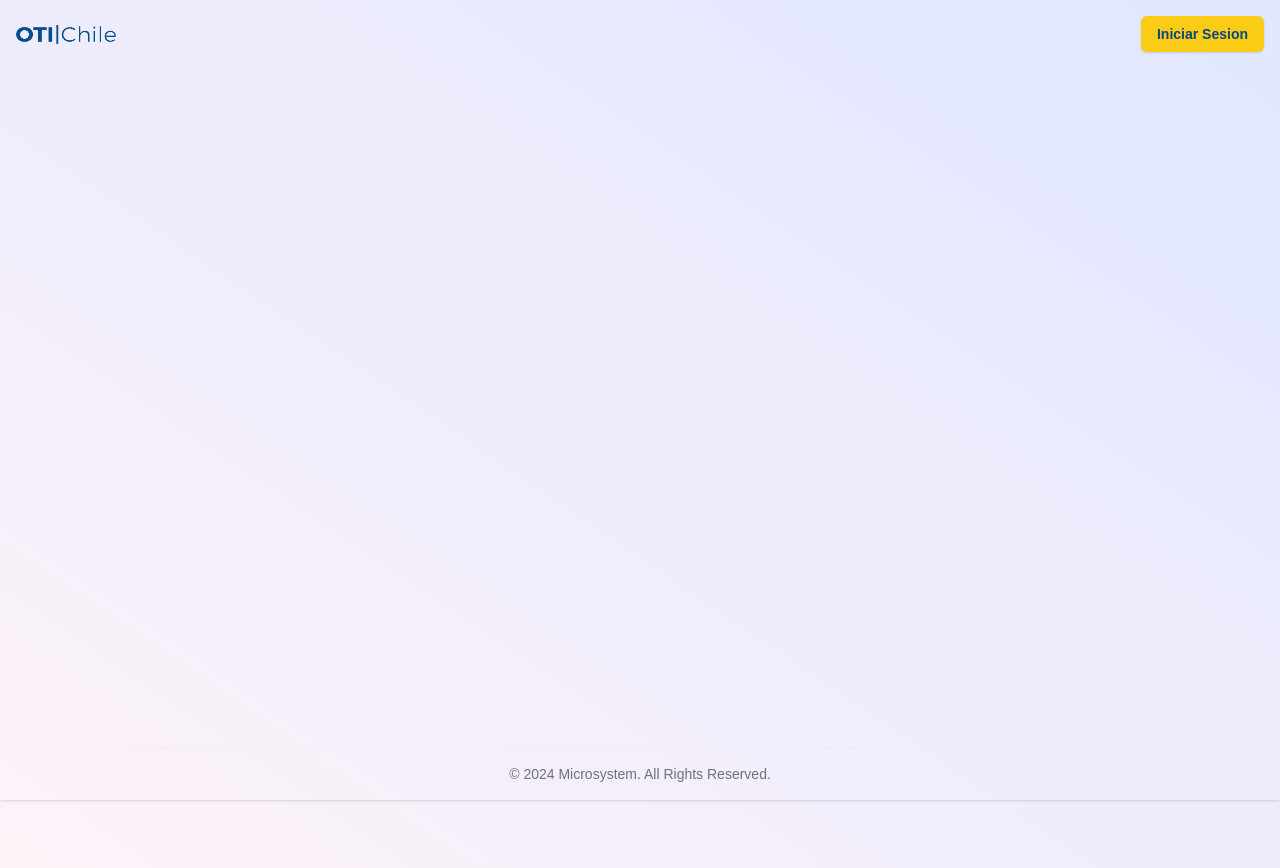
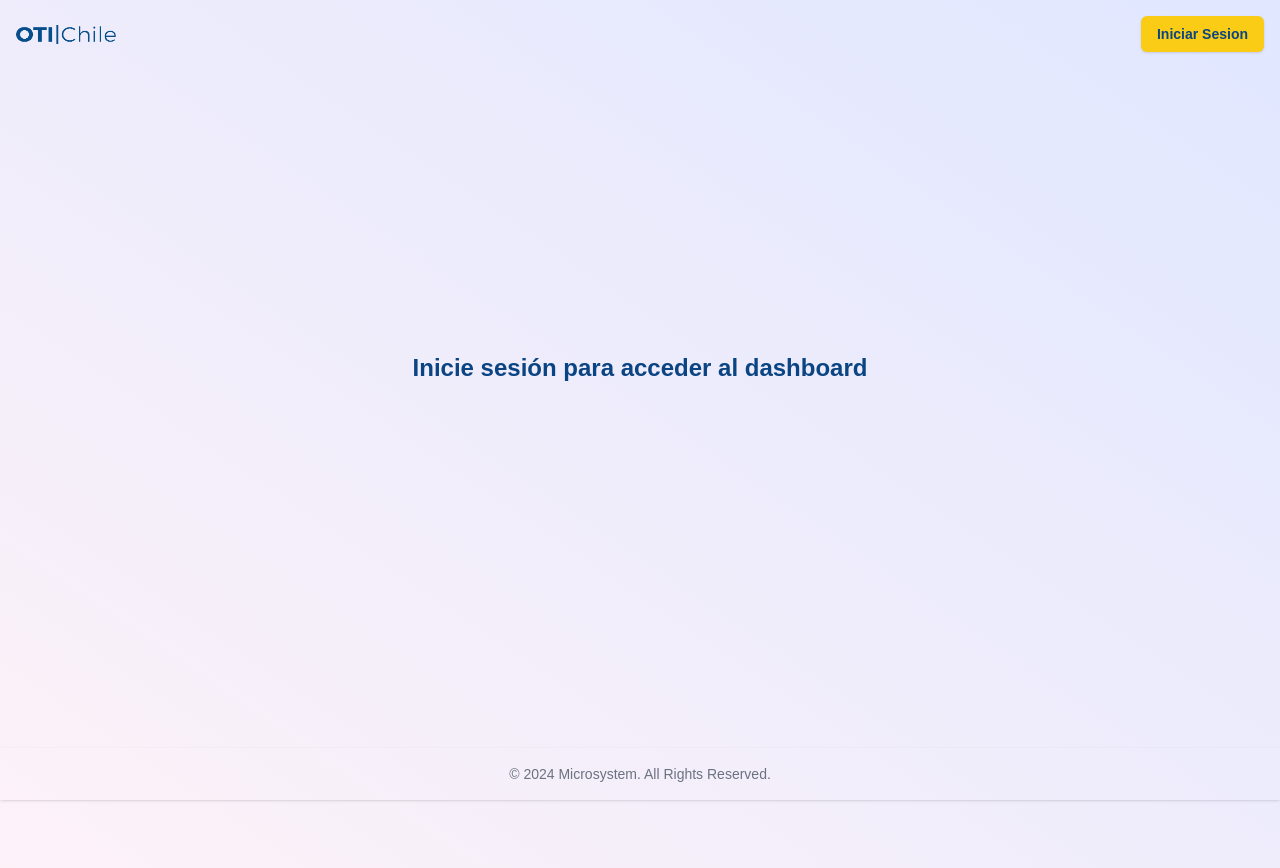
Before and after one commit to NicNeira/auth0_nextjs, a Next.js app: page / in a window 1280 px wide. Built offline with nearby package versions, Linux system fonts and the light colour scheme; no server answers.

Commit message:
fix build and others

```diff
--- a/src/app/dashboard/page.tsx
+++ b/src/app/dashboard/page.tsx
@@ -124,10 +124,6 @@ const Dashboard = () => {
     }
   }, [vizRef]);
 
-  if (isLoading) {
-    return <div className="flex gap-4 justify-center">Loading...</div>;
-  }
-
   // console.log('dasboard user', user);
 
   return (
--- a/src/app/page.tsx
+++ b/src/app/page.tsx
@@ -1,27 +1,22 @@
 "use client";
 
+import { useUser } from "@auth0/nextjs-auth0";
 
 export default function HomePage() {
+
+  const { user, isLoading, error } = useUser()
 
   return (
     <>
       <div className="w-full h-screen ">
         {/* Mostrar informacion del usuario */}
-        {/* {user ? (
-          <>
-            <div className="flex gap-4 justify-center">
-              <h3>Información del Usuario:</h3>
-              <p>Nombre: {user.name}</p>
-              <p>Email: {user.email}</p>
-            </div>
-          </>
-        ) : (
+        {!user && (
           <div className="flex items-center justify-center h-[75%] mx-10">
             <h3 className="text-2xl font-bold text-[#0b4482] text-center">
               Inicie sesión para acceder al dashboard
             </h3>
           </div>
-        )} */}
+        )}
       </div>
     </>
   );
```
